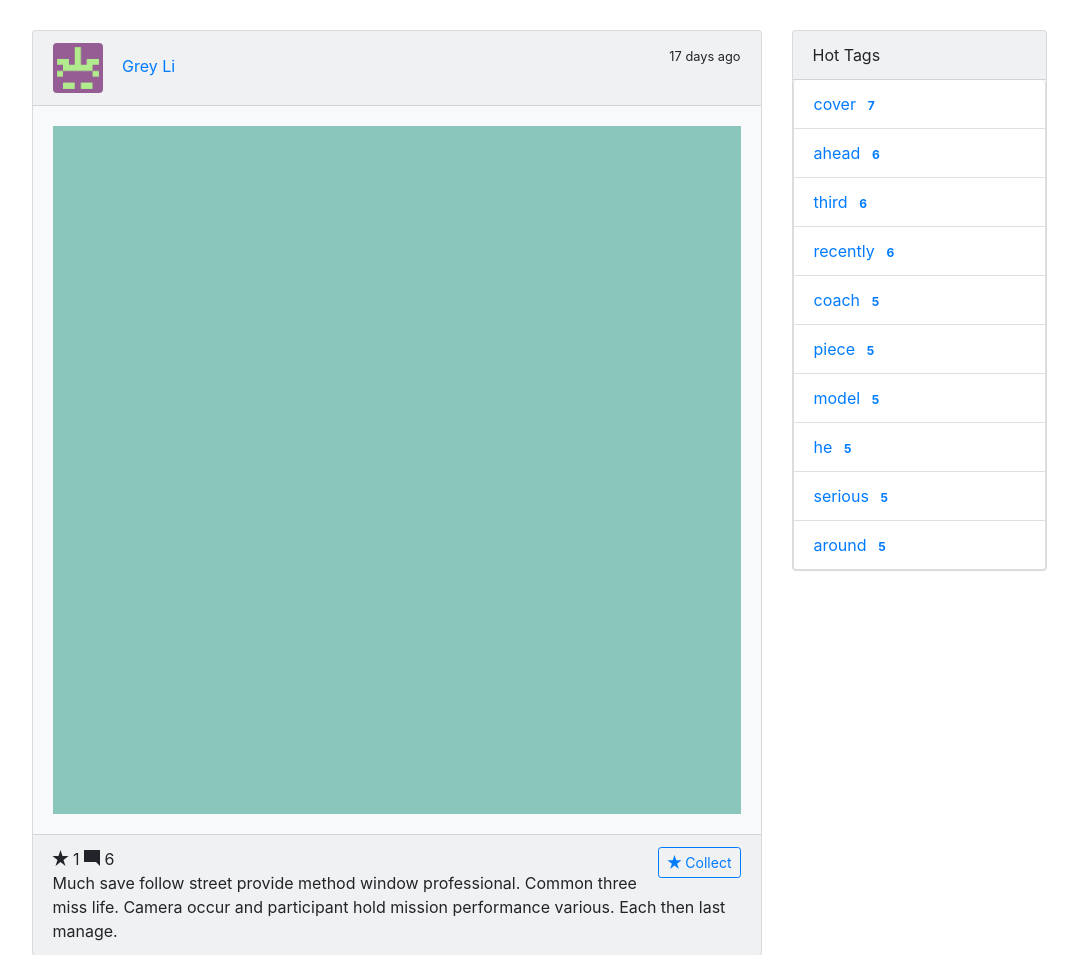
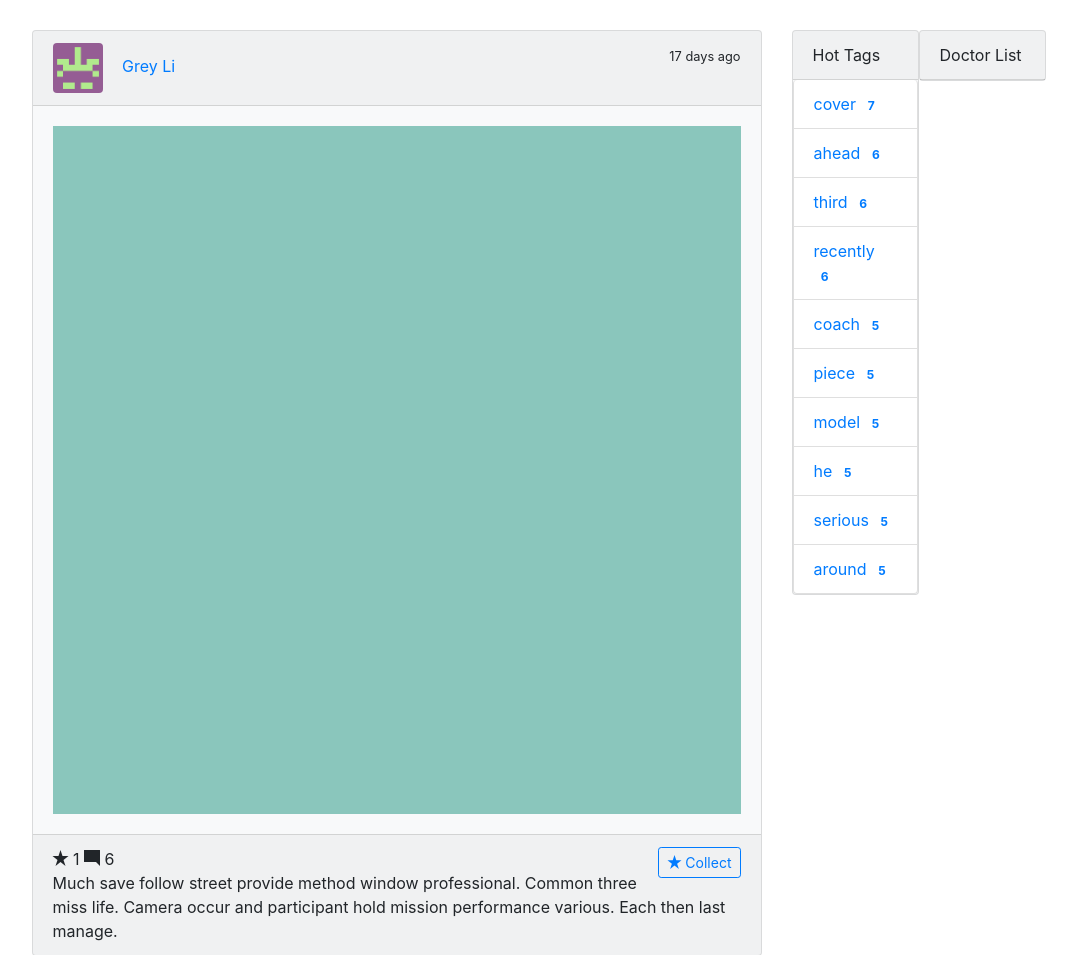
Before and after one commit to dr2us-com/dr2us, a Flask app: page / in a window 1280 px wide. Shown: the part 59-1014 px from the top of the page, without its empty margins (101-1179 px from the left). Run offline with Flask 2, Linux system fonts and the light colour scheme; a user stored in the database is signed in; data comes from the database, SQL or seed files in the repository; both versions use the stored data as it was after the commit; some libraries are stand-ins or nearby versions.

Commit message:
fix the 3 issues signup issue,agreeemtn issue, doctors list issue

```diff
--- a/albumy/blueprints/main.py
+++ b/albumy/blueprints/main.py
@@ -15,7 +15,7 @@
 from albumy.decorators import confirm_required, permission_required
 from albumy.extensions import db
 from albumy.forms.main import DescriptionForm, TagForm, CommentForm
-from albumy.models import User, Photo, Tag, Follow, Collect, Comment, Notification
+from albumy.models import User, Photo, Tag, Follow, Collect, Comment, Notification,Doctor
 from albumy.notifications import push_comment_notification, push_collect_notification
 from albumy.utils import rename_image, resize_image, redirect_back, flash_errors
 
@@ -48,6 +48,7 @@
         per_page = current_app.config['ALBUMY_PHOTO_PER_PAGE']
 
         tags = Tag.query.join(Tag.photos).group_by(Tag.id).order_by(func.count(Photo.id).desc()).limit(10)
+        doctors = Doctor.query.all()
         if(current_user.role.name == 'Doctor'):
             pagination = current_user.following.paginate(page, per_page)
             followings = pagination.items
@@ -55,14 +56,14 @@
             awards_value = 0
             for award in awards:
                 awards_value = awards_value + award.rate_value
-            return render_template('main/doctor_index.html', pagination=pagination, followings=followings, tags=tags,awards_value = awards_value)
+            return render_template('main/doctor_index.html', pagination=pagination, followings=followings, tags=tags,awards_value = awards_value,doctors=doctors)
         if(current_user.role.name == 'Patient'):
             photos = current_user.photos
             photos_id_list = [item.id for item in photos]
 
             pagination = Comment.query.filter(Comment.photo_id.in_(photos_id_list)).order_by(Comment.timestamp.desc()).paginate(page, per_page)
             comments = pagination.items
-            return render_template('main/patient_index.html', pagination=pagination, comments=comments, tags=tags,photos = photos)
+            return render_template('main/patient_index.html', pagination=pagination, comments=comments, tags=tags,photos = photos,doctors=doctors)
         else:
             pagination = Photo.query \
             .join(Follow, Follow.followed_id == Photo.author_id) \
@@ -77,6 +78,12 @@
 
 
     return render_template('main/index.html')
+
+
+@main_bp.route('/agreement')
+def agreement():
+
+    return render_template('main/agreement.html')
 
 
 @main_bp.route('/explore')
--- a/albumy/forms/auth.py
+++ b/albumy/forms/auth.py
@@ -26,7 +26,7 @@
     username = StringField('Username', validators=[DataRequired(), Length(1, 20),
                                                    Regexp('^[a-zA-Z0-9]*$',
                                                           message='The username should contain only a-z, A-Z and 0-9.')])
-    role = SelectField('Role',choices=[('Doctor','Doctor'),('Patient','Patient')])
+    role = SelectField('Role',choices=[("", "---"),('Doctor','Doctor'),('Patient','Patient')],validators=[DataRequired()])
     password = PasswordField('Password', validators=[
         DataRequired(), Length(8, 128), EqualTo('password2')])
     password2 = PasswordField('Confirm password', validators=[DataRequired()])
--- a/albumy/models.py
+++ b/albumy/models.py
@@ -152,8 +152,8 @@
     rates = db.relationship('Rate', foreign_keys=[Rate.rater_id], back_populates='rater', cascade='all', lazy='dynamic')
     awards = db.relationship('Rate', foreign_keys=[Rate.awarded_id], back_populates='awarded', cascade='all', lazy='dynamic')
 # added for doctor and patient
-    doctor = db.relationship('Doctor',backref = 'user',cascade='all, delete-orphan',uselist=False)
-    patient = db.relationship('Patient',backref = 'user',cascade='all, delete-orphan',uselist=False)
+    doctor = db.relationship('Doctor',backref = 'user', cascade='all, delete-orphan',uselist=False)
+    patient = db.relationship('Patient',backref = 'user', cascade='all, delete-orphan',uselist=False)
 
     def __init__(self, **kwargs):
         super(User, self).__init__(**kwargs)
--- a/albumy/templates/main/_sidebar.html
+++ b/albumy/templates/main/_sidebar.html
@@ -1,4 +1,4 @@
-
+<div style="width: 50%;display: inline-block;">
 	<div class="card bg-light mb-3 w-100">
 	    <div class="card-header">Hot Tags</div>
 	    <div class="list-group">
@@ -9,3 +9,17 @@
 	        {% endfor %}
 	    </div>
 	</div>
+</div>
+<div style="width: 50%;display: inline-block;margin-left: -5px;">
+	<div class="card bg-light mb-3 w-100">
+	    <div class="card-header">Doctor List</div>
+	    <div class="list-group">
+	        {% for doctor in doctors %}
+	        	{% if current_user.doctor != doctor %}
+		            <a class="list-group-item" style="color: #007bff;">{{ doctor.user.name }}
+		            </a>
+	            {% endif %}
+	        {% endfor %}
+	    </div>
+	</div>
+</div>
--- a/albumy/templates/main/patient_index.html
+++ b/albumy/templates/main/patient_index.html
@@ -410,7 +410,7 @@
             {% endif %}
 
     </div>
-    <div class="col-md-3">
+    <div class="col-md-3" style="padding:0">
         {% include 'main/_sidebar.html' %}
     </div>
 
```
Also changed, not shown: albumy/templates/auth/register.html (+18 -2 lines), albumy/templates/main/agreement.html (added, +11 -0 lines), data-dev.db. Lines whose indentation alone changed are shown as unchanged.
